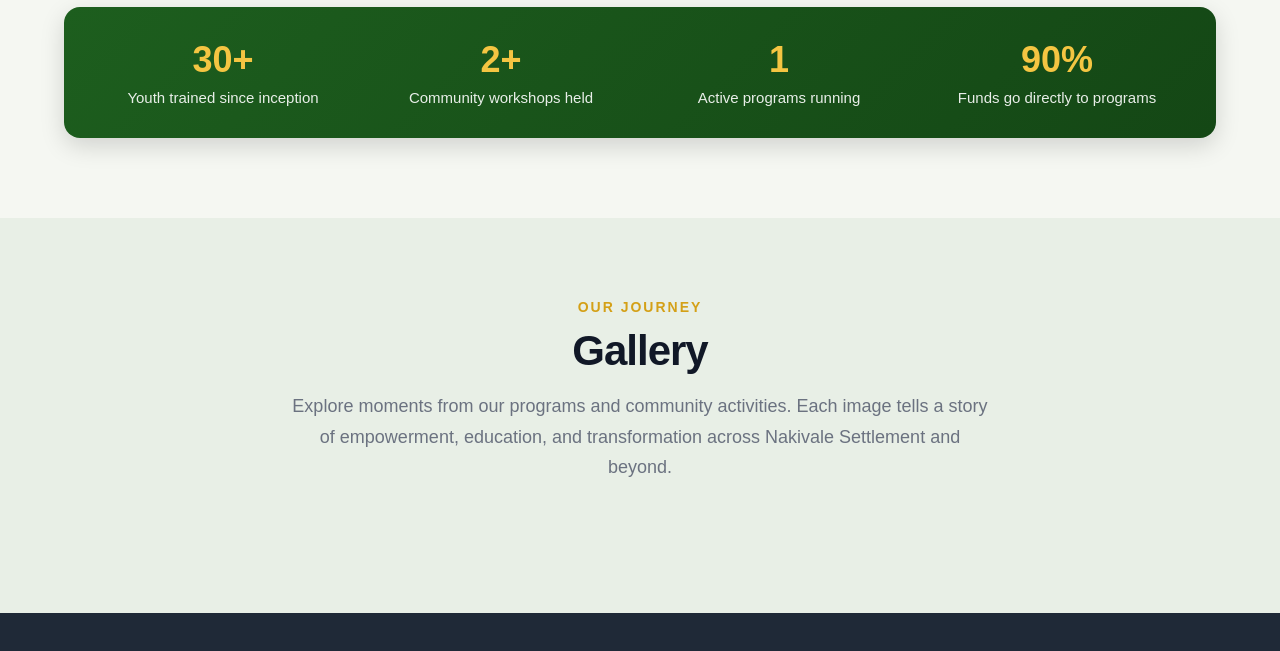
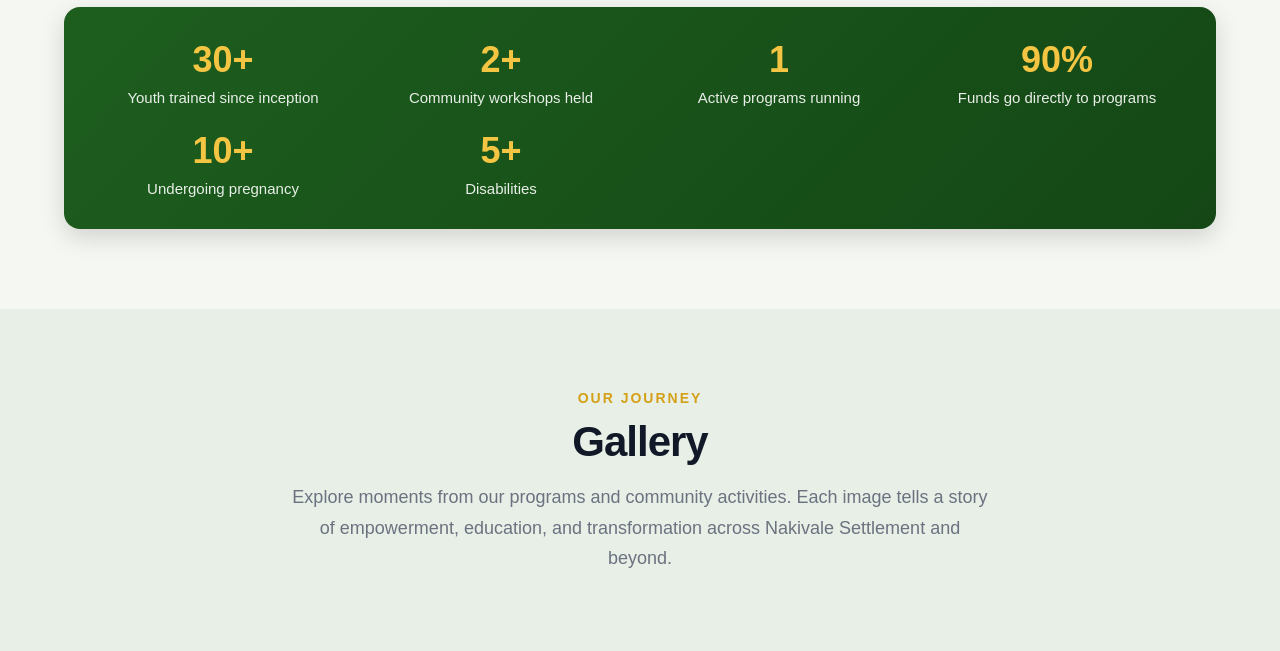
Before and after one commit to GrideLock/RTI, a website: page index.html in a window 1280 px wide. Shown: the part 7500-8151 px from the top of the page. Drawn offline with nearby package versions, Linux system fonts and the light colour scheme.

Commit message:
updated html

```diff
--- a/index.html
+++ b/index.html
@@ -325,6 +325,14 @@
                 <h3>90%</h3>
                 <p>Funds go directly to programs</p>
             </div>
+            <div class="impact-summary-item">
+                <h3>10+</h3>
+                <p>Undergoing pregnancy</p>
+            </div>
+            <div class="impact-summary-item">
+                <h3>5+</h3>
+                <p>Disabilities</p>
+            </div>
         </div>
     </section>
     <section class="gallery" id="gallery">
```
